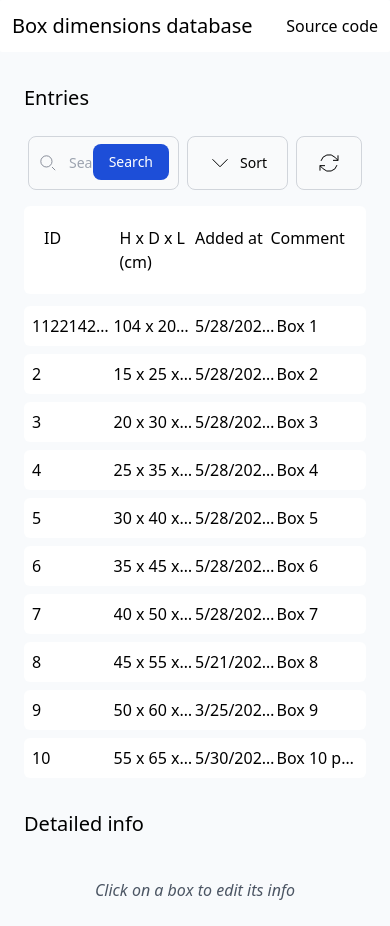
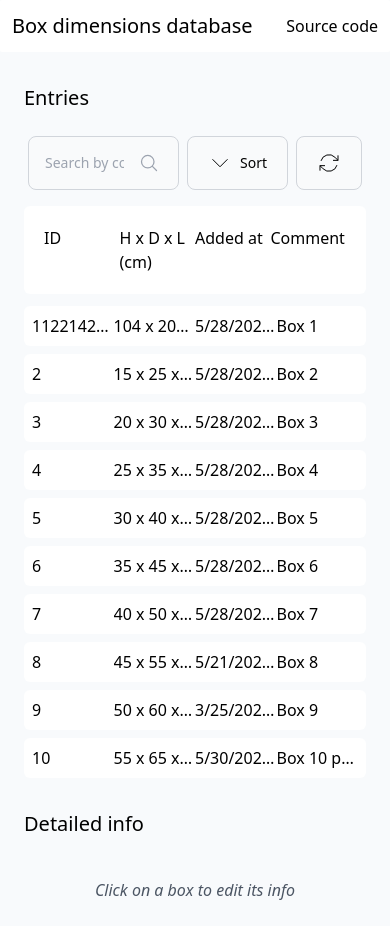
Before and after one commit to kristianka/boxdb-app, a React (Vite) app: page / in a window 390 px wide. Built offline with nearby package versions, Linux system fonts and the light colour scheme.

Commit message:
improve search icon, make icons responsive

```diff
--- a/src/App.tsx
+++ b/src/App.tsx
@@ -97,8 +97,9 @@ function App() {
       <Header />
       <div className="m-3 mt-5 grid sm:grid-cols-1 md:grid-cols-3">
         <div className="m-3 md:col-span-2">
+          <div className="mb-3 flex flex-wrap items-center justify-between">
             <h2 className="mb-5 text-xl">Entries</h2>
-          <div className="mb-3 flex">
+            <div className="flex">
               <Search />
               <button
                 type="button"
@@ -132,6 +133,7 @@ function App() {
                 </svg>
               </button>
             </div>
+          </div>
           <div className="mb-3 grid grid-cols-4 rounded-md bg-white p-5 md:grid-cols-5 md:p-3">
             <span>ID</span>
             <span>H x D x L (cm)</span>
--- a/src/components/Search.tsx
+++ b/src/components/Search.tsx
@@ -1,37 +1,28 @@
 const Search = () => {
   return (
-    <form className="m-1">
-      <label className="sr-only mb-2 text-sm font-medium text-gray-900">
-        Search
-      </label>
-      <div className="relative">
-        <div className="pointer-events-none absolute inset-y-0 start-0 flex items-center ps-3">
-          <svg
-            className="h-4 w-4 text-gray-500"
-            aria-hidden="true"
-            xmlns="http://www.w3.org/2000/svg"
-            fill="none"
-            viewBox="0 0 20 20"
-          >
-            <path
-              stroke="currentColor"
-              d="m19 19-4-4m0-7A7 7 0 1 1 1 8a7 7 0 0 1 14 0Z"
-            />
-          </svg>
-        </div>
+    <form className="relative m-1">
+      <div className="">
         <input
           type="search"
           id="default-search"
-          className="block w-full rounded-lg border border-gray-300 bg-gray-50 p-4 ps-10 text-sm text-gray-900"
+          className="block w-full rounded-lg border border-gray-300 bg-gray-50 p-4 pr-10 text-sm text-gray-900"
           placeholder="Search by comment"
           required
         />
-        <button
-          type="submit"
-          className="absolute bottom-2.5 end-2.5 rounded-lg bg-blue-700 px-4 py-2 text-sm font-medium text-white hover:bg-blue-800 focus:outline-none focus:ring-4 focus:ring-blue-300 "
+        <svg
+          xmlns="http://www.w3.org/2000/svg"
+          fill="none"
+          viewBox="0 0 24 24"
+          stroke-width="1.5"
+          stroke="currentColor"
+          className="absolute right-5 top-1/2 h-5 w-5 -translate-y-1/2 transform text-gray-400"
         >
-          Search
-        </button>
+          <path
+            stroke-linecap="round"
+            stroke-linejoin="round"
+            d="m21 21-5.197-5.197m0 0A7.5 7.5 0 1 0 5.196 5.196a7.5 7.5 0 0 0 10.607 10.607Z"
+          />
+        </svg>
       </div>
     </form>
   );
```
Lines whose indentation alone changed are shown as unchanged.
